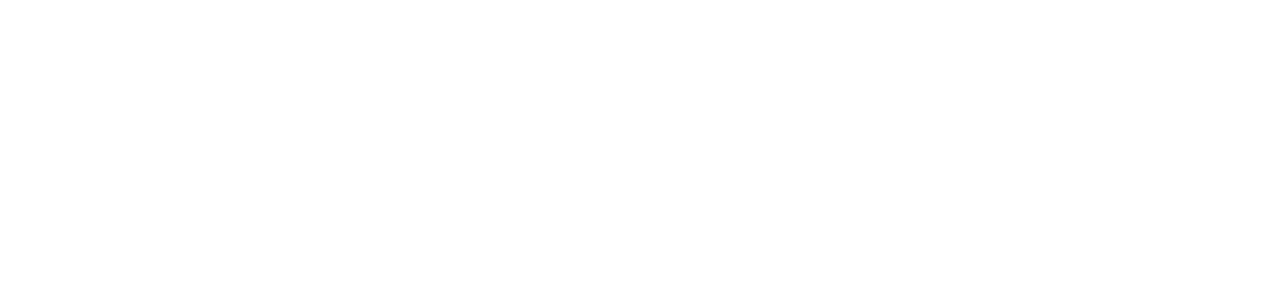
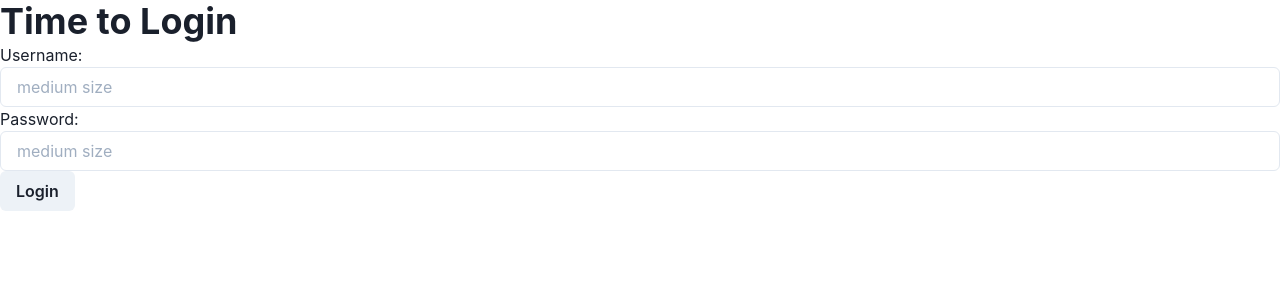
Before and after one commit to ShaimaaAliECE/se3350_project-group-7, a React (Create React App) app in the folder client/: page /login in a window 1280 px wide. Before the commit this address had no page. Shown: the top 300 px of the page. Built offline with nearby package versions, Linux system fonts and the light colour scheme.

Commit message:
Add basic login functionality

```diff
--- a/client/src/App.tsx
+++ b/client/src/App.tsx
@@ -4,6 +4,7 @@
 import { GameProvider } from "./context/GameContext";
 import SortingGame from "./components/SortingGame";
 import Home from "./pages/Home";
+import LoginPage from "pages/Login";
 
 function App() {
   return (
@@ -13,6 +14,7 @@
           <Routes>
             <Route path="/game" element={<SortingGame />} />
             <Route path="/" element={<Home />} />
+            <Route path= "/login" element={<LoginPage />} />
           </Routes>
         </Router>
       </GameProvider>
--- /dev/null
+++ b/client/src/pages/Login.tsx
@@ -0,0 +1,23 @@
+import React, { useState } from "react";
+import {
+    Text,
+    Heading,
+    Button,
+    Input,
+  } from "@chakra-ui/react";
+
+const LoginPage = () => {
+
+    return(
+        <div>
+            <Heading>Time to Login</Heading>
+            <Text>Username: </Text>
+            <Input placeholder='medium size' size='md' />
+            <Text>Password: </Text>
+            <Input placeholder='medium size' size='md' />
+            <Button>Login</Button>
+        </div>
+    );
+}
+
+export default LoginPage;
--- a/package.json
+++ b/package.json
@@ -10,5 +10,8 @@
   },
   "devDependencies": {
     "concurrently": "^7.0.0"
+  },
+  "dependencies": {
+    "nodemon": "^2.0.15"
   }
 }
```
Also changed, not shown: 1 other file (tests, documents, lock files or other folders).
